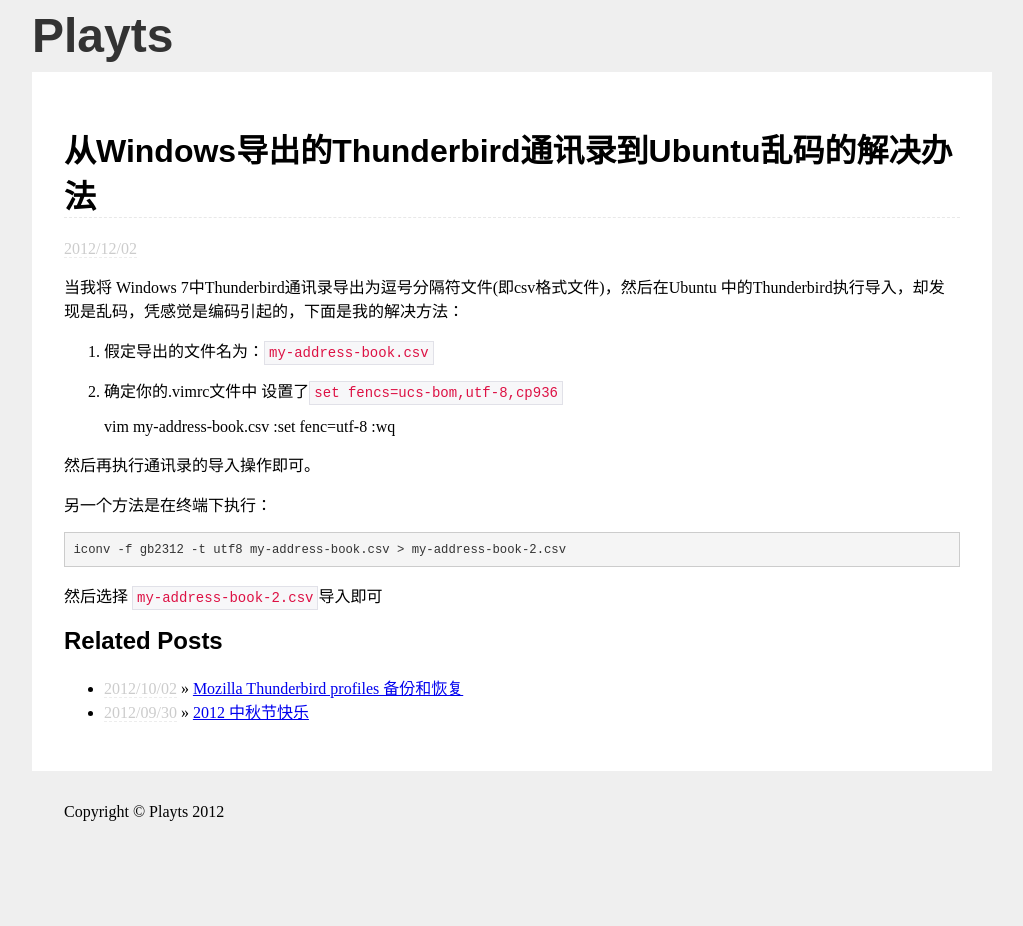
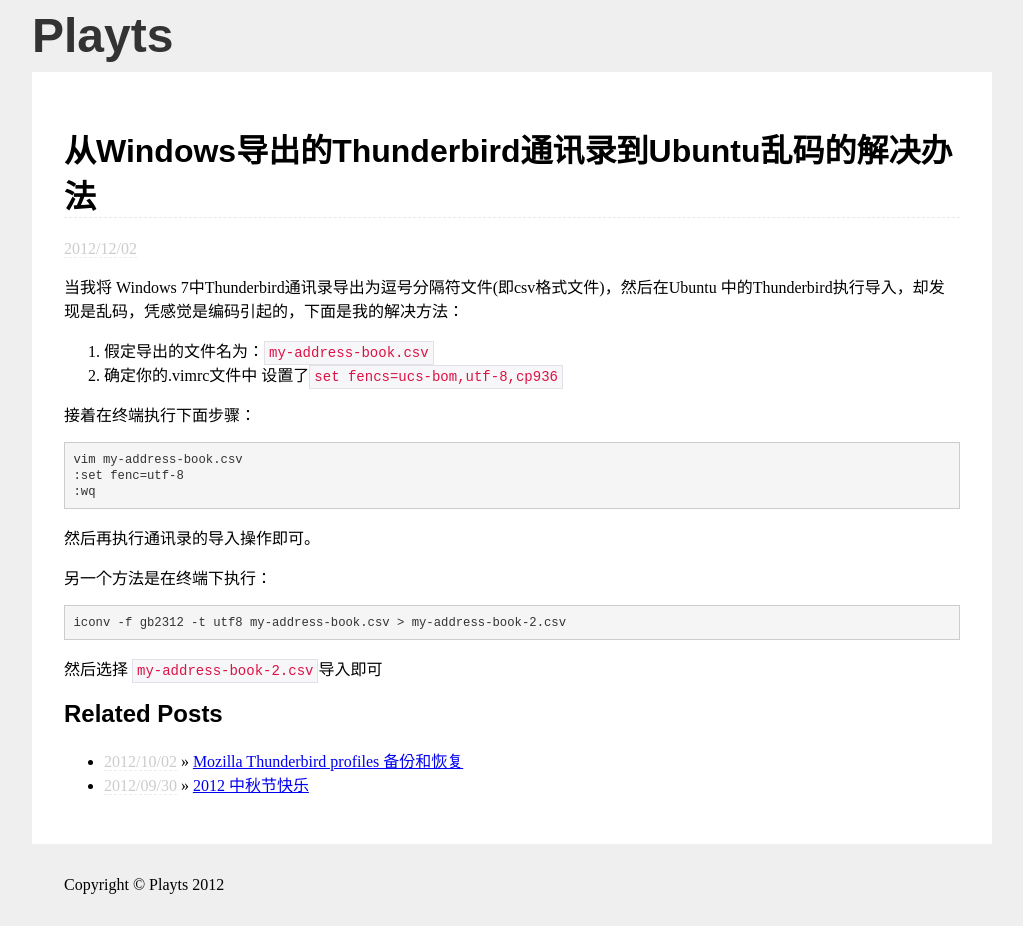
Before and after one commit to playts/playts.github.com, a Jekyll site: the page built from _posts/2012-12-02-thunderbird-address-book-exported-from-windows-to-ubuntu-garbled-solution.md, in a window 1280 px wide. Shown: the whole page, without its empty margins (128-1151 px from the left). Built offline with Jekyll 4.4.1, drawn with Linux system fonts in a browser that asks for light colours; Markdown is read by kramdown in place of the engine named in the settings; before the commit the page ends 900 px from its top, so only the background shows below that.

Commit message:
edit post

```diff
--- a/_posts/2012-12-02-thunderbird-address-book-exported-from-windows-to-ubuntu-garbled-solution.md
+++ b/_posts/2012-12-02-thunderbird-address-book-exported-from-windows-to-ubuntu-garbled-solution.md
@@ -10,6 +10,8 @@ categories:
 1. 假定导出的文件名为：`my-address-book.csv`
 2. 确定你的.vimrc文件中 设置了`set fencs=ucs-bom,utf-8,cp936`
 
+接着在终端执行下面步骤：
+
 	vim my-address-book.csv
 	:set fenc=utf-8
 	:wq
```
